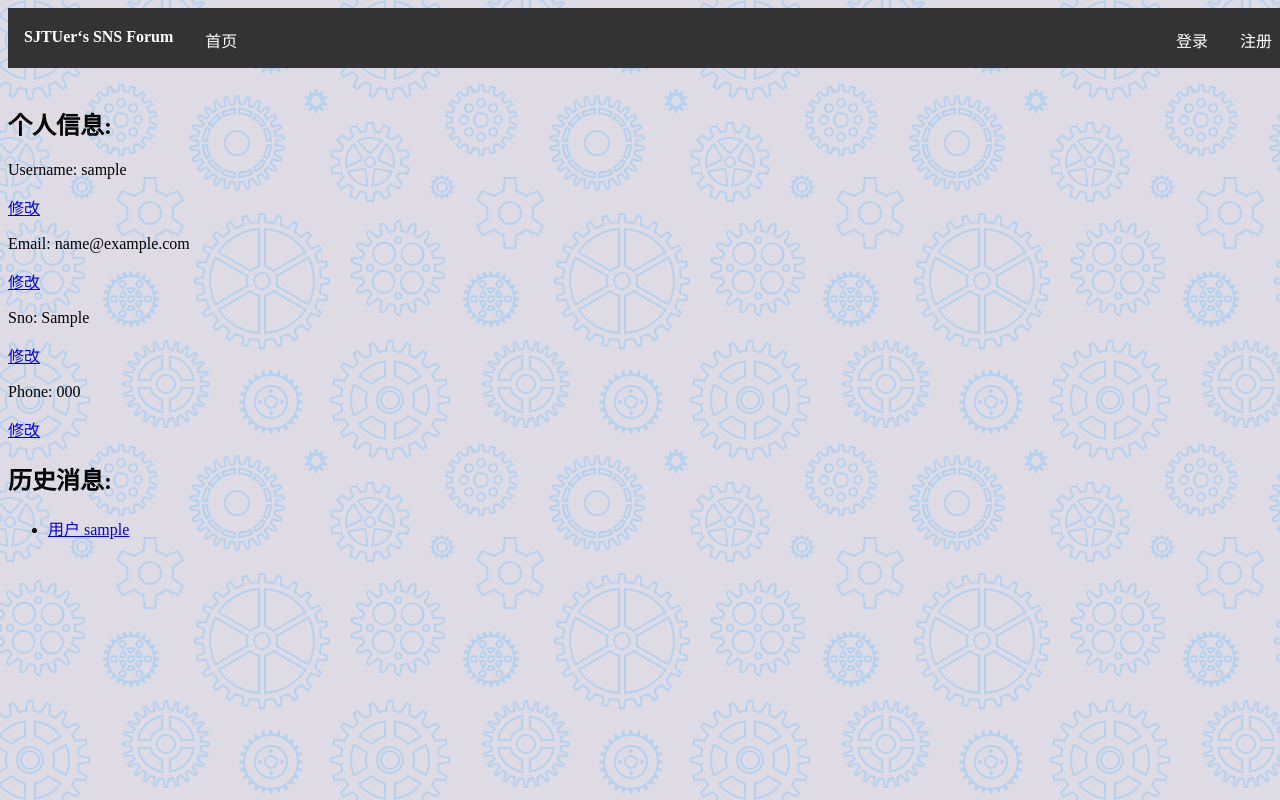
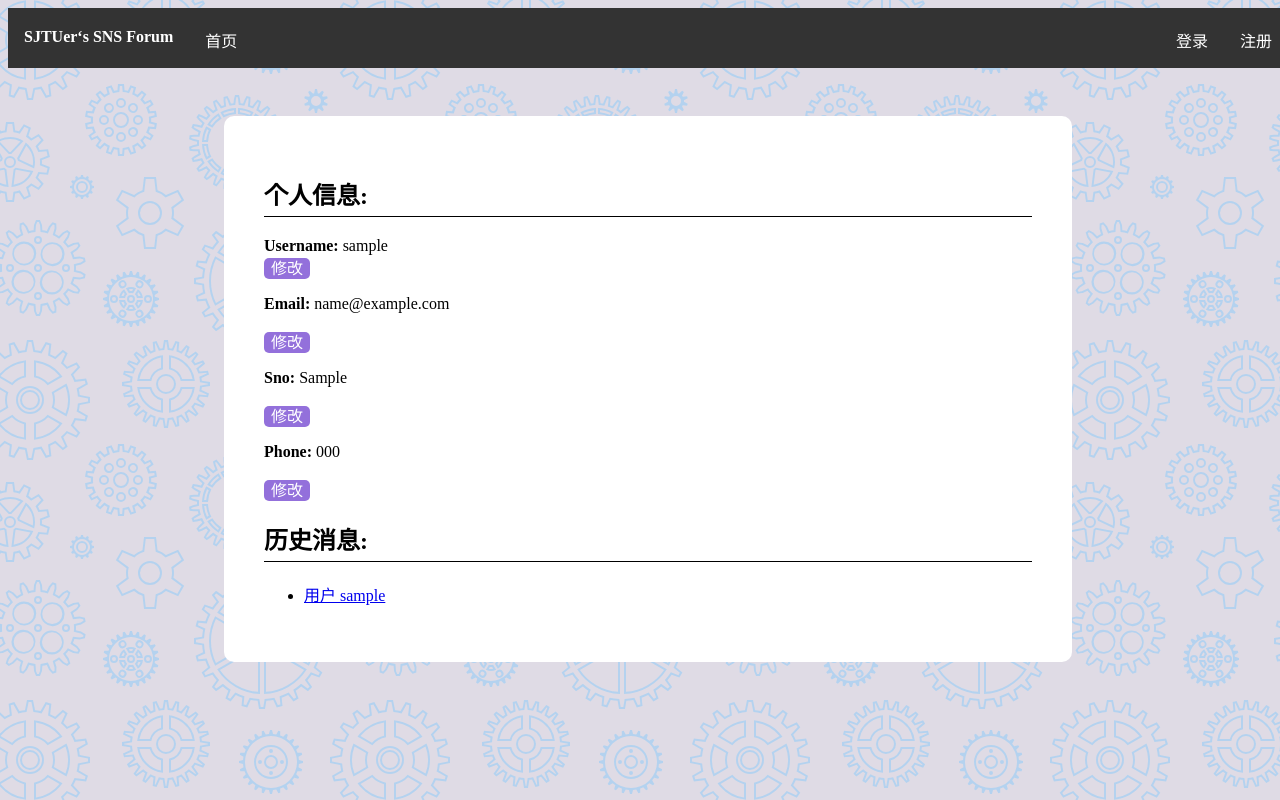
Before and after one commit to huoyanhuoyou/SNS_Forum, a Django app: a page that uses chat/templates/my_info.html in a window 1280 px wide. Run offline with Django 4.2, Linux system fonts and the light colour scheme; tables that the repository leaves empty hold one stand-in row (values such as "Sample post"); parts of the project's set-up code (start-up, migrations or seed data) failed here and were passed over; some libraries are stand-ins or nearby versions.

Commit message:
Add files via upload

```diff
--- a/chat/templates/my_info.html
+++ b/chat/templates/my_info.html
@@ -4,6 +4,7 @@
     <meta charset="UTF-8">
     <title>个人信息</title>
     <style>
+
         body{overflow: hidden;}
     .back-button{
   padding: 14px 16px;
@@ -30,6 +31,32 @@
     .back-button:hover{
     background-color: mediumpurple;
     }
+
+    .container{
+        margin: auto;
+        background-color: white;
+        border-radius: 10px;
+        width: 60%;
+        padding: 40px;
+    }
+
+    h2{
+        font-weight: bold;
+        border-bottom: solid 1px;
+        padding-bottom: 5px;
+        margin-bottom: 20px;
+    }
+
+    .button{
+        background-color: mediumpurple;
+        text-decoration: none;
+        color: white;
+        padding-top: 2px;
+        padding-bottom: 2px;
+        padding-left: 7px;
+        padding-right: 7px;
+        border-radius: 5px;
+    }
     </style>
     <script>
     var messageList = document.getElementById('message-list');
@@ -53,18 +80,42 @@
 
     {% block content %}
 
-    <div>
-    <h2>个人信息:</h2>
-    <p>Username: {{ CustomUser_info.username }}</p><a href="{% url 'users:update_name' %}">修改</a>
-    <p>Email: {{ CustomUser_info.email }}</p><a href="{% url 'users:update_email' %}">修改</a>
-    <p>Sno: {{ CustomUser_info.Sno }}</p><a href="{% url 'users:update_sno' %}">修改</a>
-    <p>Phone: {{ CustomUser_info.phone }}</p><a href="{% url 'users:update_phone' %}">修改</a>
-    <img src="{{ CustomUser_info.avatar.url }}"></img>
-    <!-- 添加其他字段的显示 -->
-    </div>
+        <div class="container" style="margin-top: 30px;">
+        <h2>个人信息:</h2>
+        <div>
+            <div style="width: 70%;">
+                <span style="font-weight: bold;">Username:</span> {{ CustomUser_info.username }}
+            </div>
+            <div style="width: 30%;">
+                <a class="button" href="{% url 'users:update_name' %}">修改</a>
+            </div>
+        </div>
+        <div>
+            <div style="width: 70%;">
+                <p><span style="font-weight: bold;">Email:</span> {{ CustomUser_info.email }}</p>
+            </div>
+            <div style="width: 30%;">
+                <a class="button" href="{% url 'users:update_email' %}">修改</a>
+            </div>
+        </div>
+        <div>
+            <div style="width: 70%;">
+                <p><span style="font-weight: bold;">Sno:</span> {{ CustomUser_info.Sno }}</p>
+            </div>
+            <div style="width: 30%;">
+                <a class="button" href="{% url 'users:update_sno' %}">修改</a>
+            </div>
+        </div>
+        <div>
+            <div style="width: 70%;">
+                <p><span style="font-weight: bold;">Phone:</span> {{ CustomUser_info.phone }}</p>
+            </div>
+            <div style="width: 30%;">
+                <a class="button" href="{% url 'users:update_phone' %}">修改</a>
+            </div>
+        </div>
 
-    <div>
-    <h2>历史消息:</h2>
+    <h2 style="margin-top: 20px;">历史消息:</h2>
     <ul id="message-list">
         {% for message in messages %}
             <li class="message">
```
